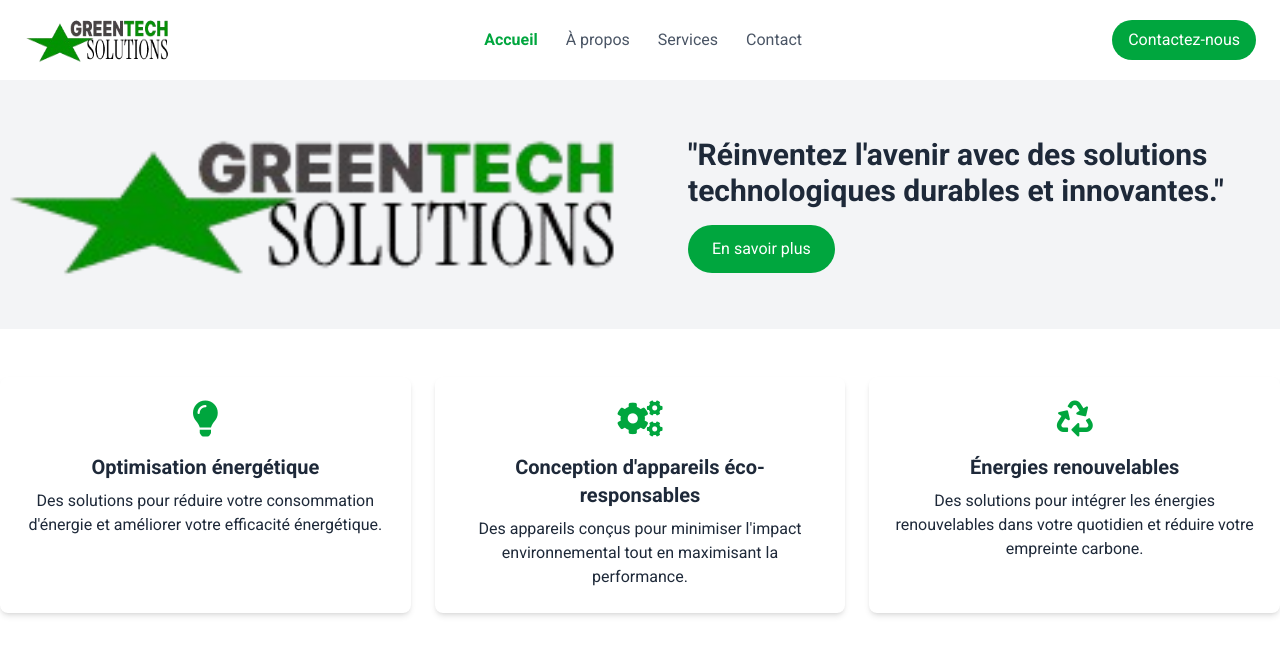
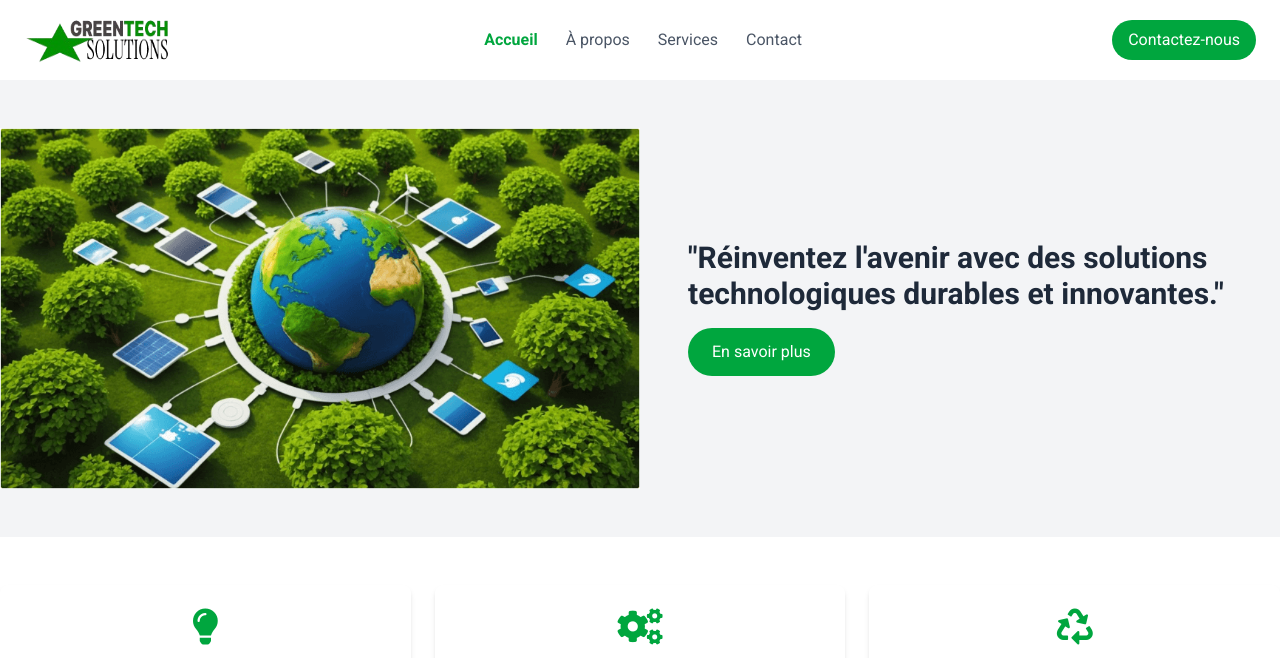
Before and after one commit to Theprowess-Darly/Brief1, a plain HTML site: page test.html in a window 1280 px wide. Shown: the top 658 px of the page. Drawn offline with nearby package versions, Linux system fonts and the light colour scheme.

Commit message:
feat: add image for hero section

```diff
--- a/test.html
+++ b/test.html
@@ -45,7 +45,7 @@
         <div class="container mx-auto flex flex-col md:flex-row items-center">
             <div class="md:w-1/2">
                 <img alt="GreenTech Solutions Hero Image" class="mx-auto mb-6 md:mb-0" height="400"
-                    src="./assets/img/logo.png" width="800" />
+                    src="./assets/img/hero/hero-img.png" width="800" />
             </div>
             <div class="md:w-1/2 text-center md:text-left md:pl-12">
                 <h1 class="text-3xl font-bold mb-4">
```
